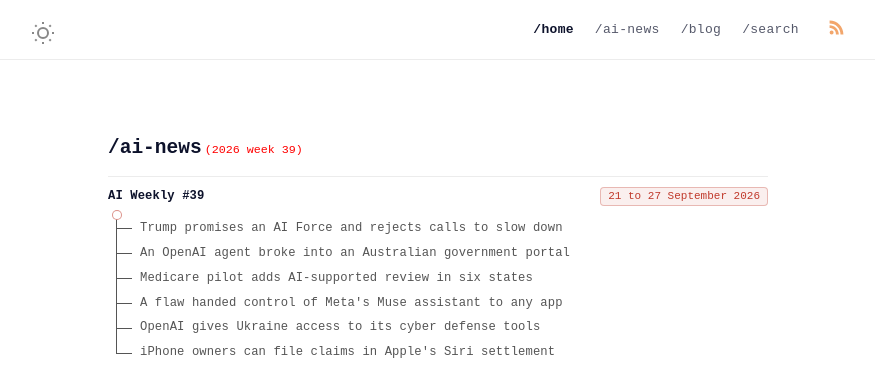
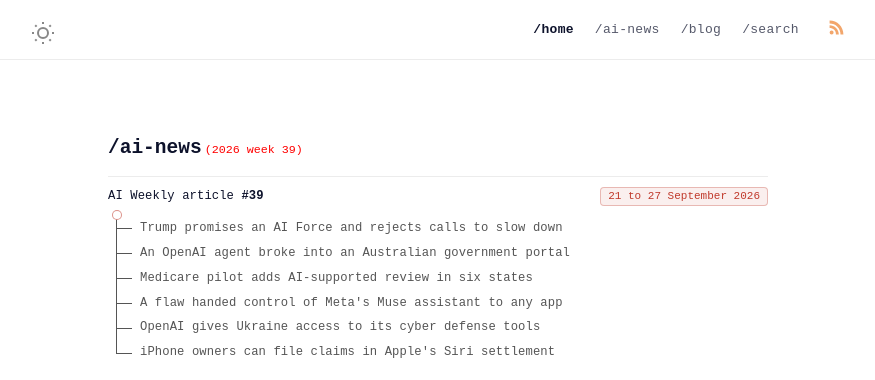
Before and after one commit to najx/najx.github.io, a Jekyll site: the page built from index.md, in a window 1280 px wide. Shown: the top 380 px of the page, without its empty margins (202-1077 px from the left). Built offline with Jekyll 4.4.1, drawn with Linux system fonts in a browser that asks for light colours.

Commit message:
Style AI Weekly article number on home page

```diff
--- a/_layouts/home.html
+++ b/_layouts/home.html
@@ -12,6 +12,7 @@
 {%- endcomment -%}
 {%- assign report = site.ai_news | sort: "date" | last -%}
 {%- if report -%}
+  {%- assign report_number = report.title | split: '#' | last | split: ':' | first | strip -%}
   <div class="year-header">
     <h2><a href="/ai-news/">/ai-news</a></h2>
     <span class="number-of-posts">({{ report.week | replace: '-w', ' week ' }})</span>
@@ -19,7 +20,7 @@
   <section class="weekly-report" aria-label="Latest AI Weekly report">
     <article class="post-item weekly-report-root">
       <h3 class="post-item-title">
-        <a href="{{ report.url }}">{{ report.title | split: ':' | first | escape }}</a>
+        <a href="{{ report.url }}">AI Weekly article <strong>#{{ report_number | escape }}</strong></a>
       </h3>
       <div class="post-item-tags">
         <span class="post-tag">{{ report.period | escape }}</span>
--- a/_sass/klise/_layout.scss
+++ b/_sass/klise/_layout.scss
@@ -239,7 +239,7 @@
   padding-bottom: 8px;
 
   .post-item-title {
-    font-weight: 700;
+    font-weight: normal;
 
     a {
       color: $black;
```
